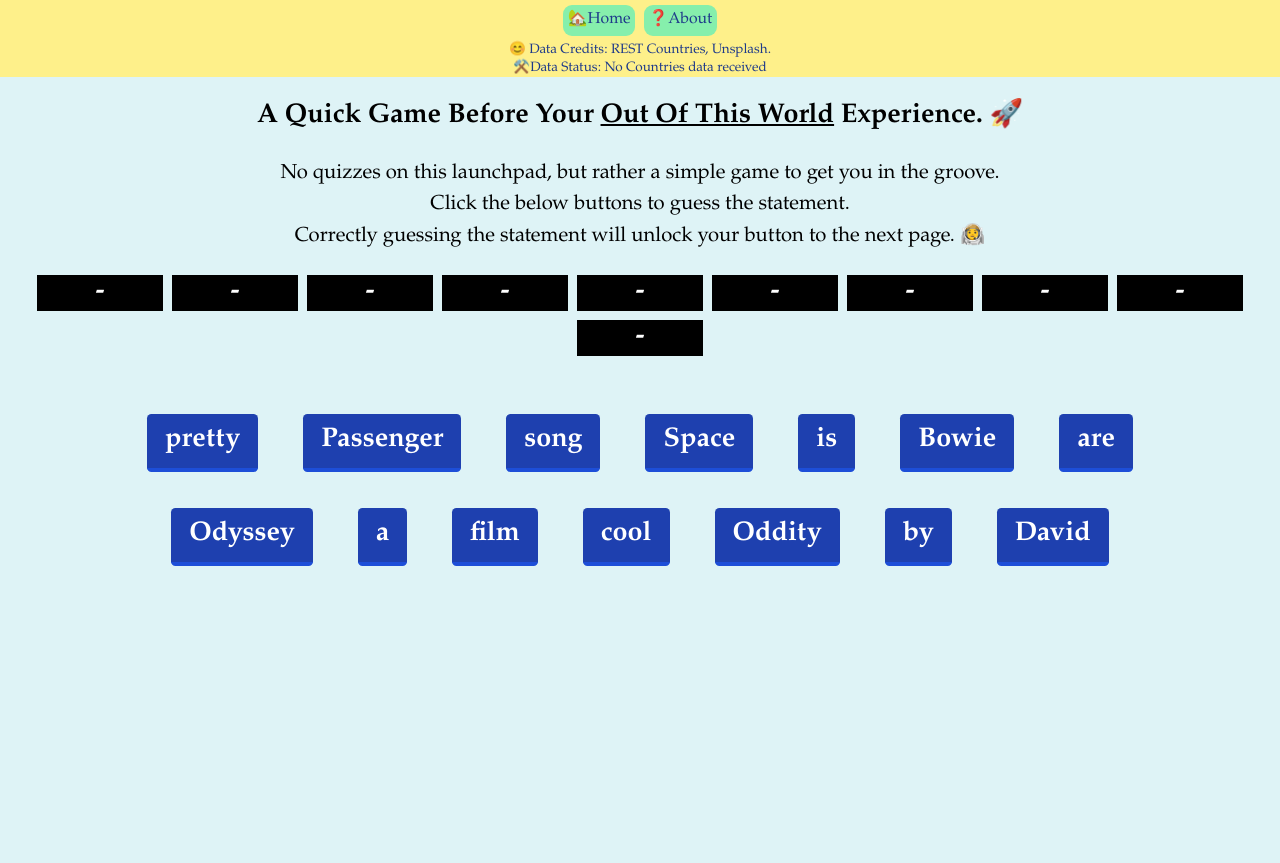
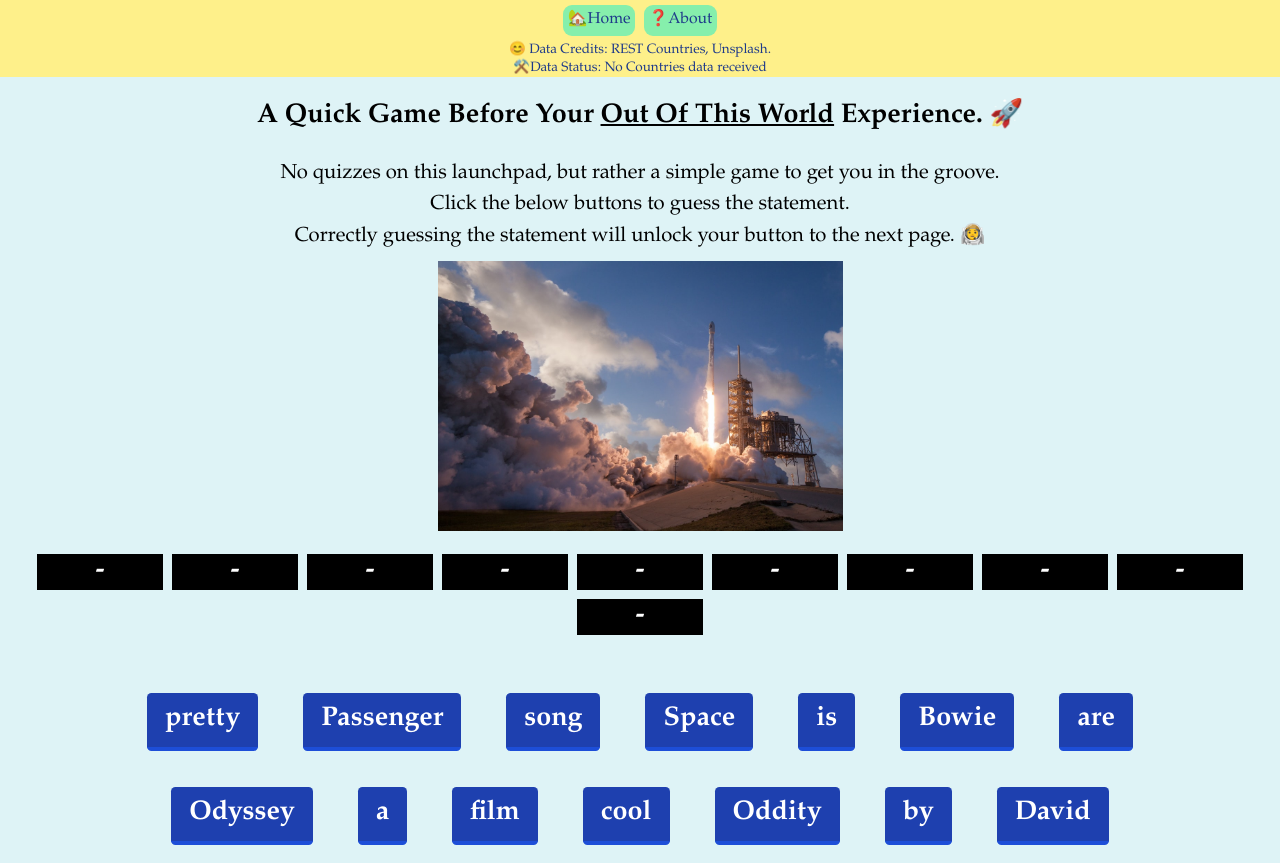
Before and after one commit to gohguancheng/clever-virtual-wanderer, a React (Vite) app: page /1/GroundControl in a window 1280 px wide. Before the commit the page ends 800 px from the top, so only its background shows below. Built offline with nearby package versions, Linux system fonts and the light colour scheme; no server answers; the HTML template or start-up script is replaced by a standard one.

Commit message:
added space shuttle image

```diff
--- a/src/Pages/SpaceOddityPage.jsx
+++ b/src/Pages/SpaceOddityPage.jsx
@@ -1,8 +1,7 @@
 import React, { useState } from 'react';
 import SpaceOddityGuessPanel from '../Components/SpaceOddityGuessPanel';
 import { Link } from 'react-router-dom';
-
-
+import shuttleImage from '../Images/takeoff.png'
 
 const SpaceOddityPage = () => {
     const [statement, setStatement] = useState(["-", "-", "-", "-", "-", "-", "-","-", "-", "-",])
@@ -22,7 +21,10 @@ const SpaceOddityPage = () => {
         <br/>Correctly guessing the statement will unlock your button to the next page. 🧑‍🚀
       </p>
       {isUnlocked ? <Link to={`/Out%20Of%20This%20World/space`}><button className="m-4 bg-blue-500 hover:bg-blue-400 text-white font-bold py-2 px-4 border-b-4 border-blue-700 hover:border-blue-500 rounded">To Infinity & Beyond!</button></Link> : null}
-      <div className='m-4'>
+      <div className='m-2'>
+      <div className='flex mb-4 h-60 aspect-auto justify-center'>
+        <img src={shuttleImage} title="Space Shuttle Take Off" />
+        </div>
          <div className='flex flex-row flex-wrap justify-center'>
         {statementDisplay}
          </div>
```
Also changed, not shown: src/Images/takeoff.png (renamed from src/Images/takeoff.jfif).
